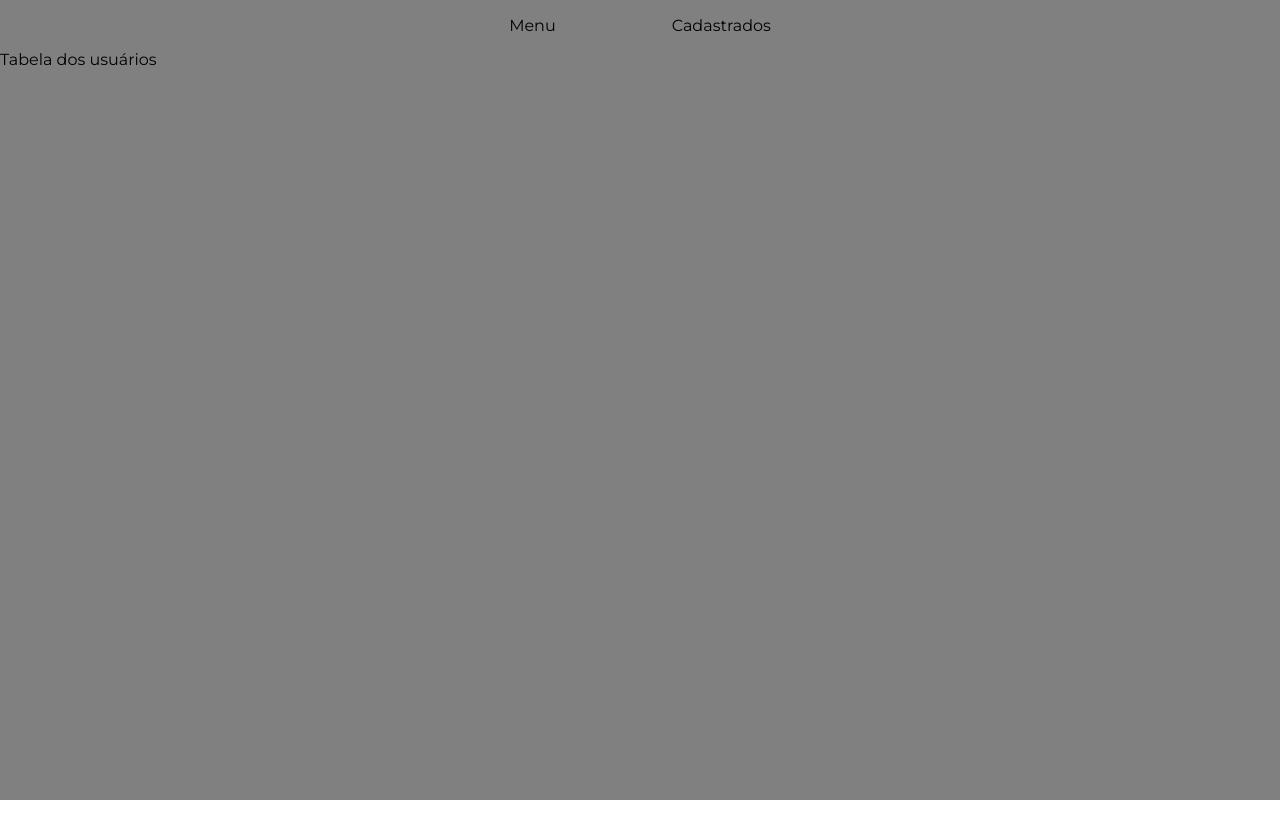
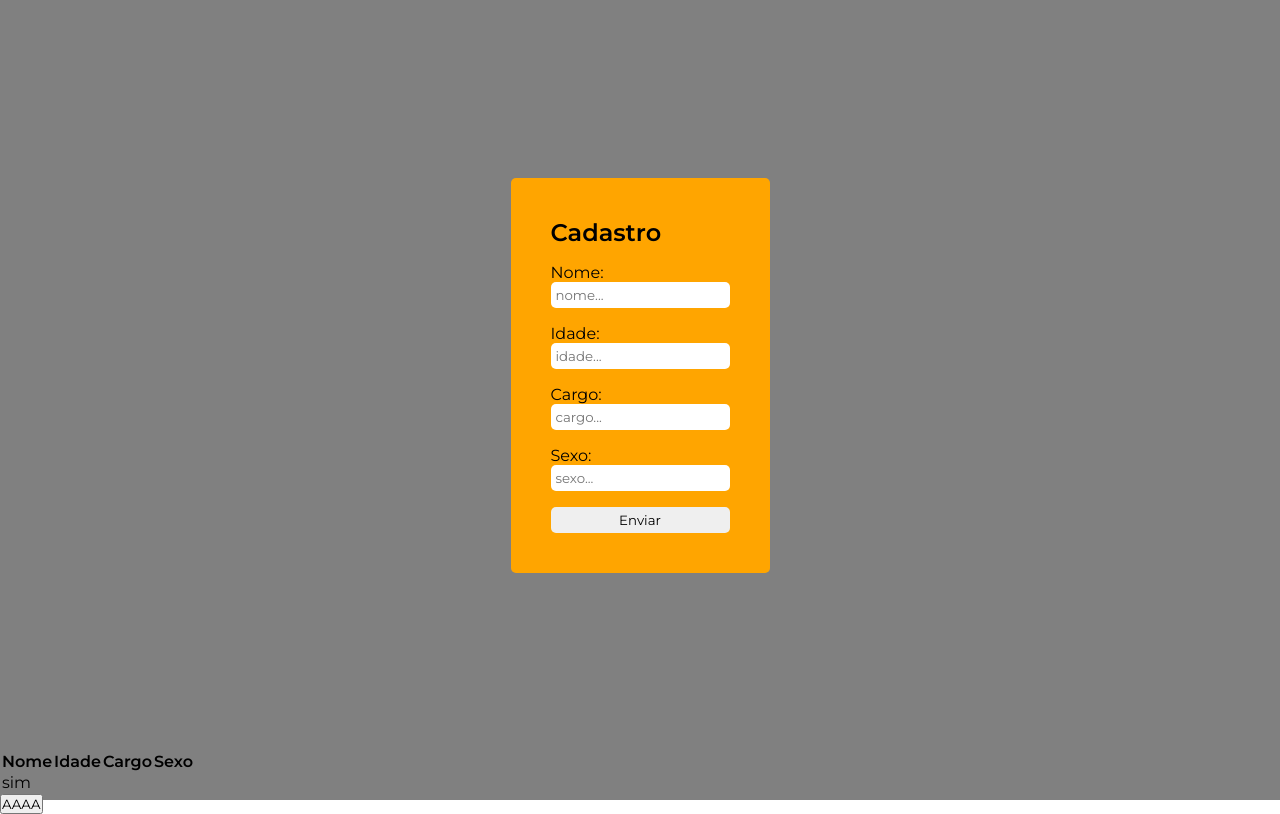
Before and after one commit to Drarlian/CRUD_ANGULAR, an Angular app: page /users in a window 1280 px wide. Built offline with nearby package versions, Linux system fonts and the light colour scheme.

Commit message:
Tentando adicionar um contexo global para variável.

```diff
--- a/src/app/app-routing.module.ts
+++ b/src/app/app-routing.module.ts
@@ -1,11 +1,11 @@
 import { NgModule } from '@angular/core';
 import { RouterModule, Routes } from '@angular/router';
 import { CrudContentComponent } from './components/crud-content/crud-content.component';
-import { ViewContentComponent } from './components/view-content/view-content.component';
+import { TableViewerComponent } from './components/table-viewer/table-viewer.component';
 
 const routes: Routes = [
   {path: '', component: CrudContentComponent},
-  {path: 'users', component: ViewContentComponent}
+  {path: 'users', component: TableViewerComponent}
 
 ];
 
--- a/src/app/app.component.html
+++ b/src/app/app.component.html
@@ -1,5 +1,7 @@
 <div class="all">
-  <app-menu-bar />
-  <router-outlet />
+  <app-crud-content />
+  <app-table-viewer />
+  <!-- <app-menu-bar />
+  <router-outlet /> -->
   <!-- <div class="teste1" id="tt-agr">teste</div> -->
 </div>
--- a/src/app/app.component.ts
+++ b/src/app/app.component.ts
@@ -1,4 +1,6 @@
 import { Component } from '@angular/core';
+import { Pessoa } from 'src/interfaces/Pessoa';
+import { UserService } from './services/user.service';
 
 @Component({
   selector: 'app-root',
@@ -6,5 +8,17 @@ import { Component } from '@angular/core';
   styleUrls: ['./app.component.scss']
 })
 export class AppComponent {
-  title = 'crud_react';
+  // teste!: Pessoa[];
+
+  // constructor(private userService: UserService) {}
+
+  // ngOnInit() {
+  //   console.log('ViewContentComponent initialized');
+  //   console.log('userService.pessoaVisivel:', this.userService.pessoaVisivel);
+
+  //   this.userService.pessoaVisivel.subscribe((pessoas) => {
+  //     console.log('pessoas:', pessoas);
+  //     this.teste = pessoas;
+  //   });
+  // }
 }
--- a/src/app/components/crud-content/crud-content.component.ts
+++ b/src/app/components/crud-content/crud-content.component.ts
@@ -19,5 +19,12 @@ export class CrudContentComponent {
 
   cadastrar(){
     this.userService.adicionarPessoa(this.pessoa)
+
+    this.pessoa.nome = '';
+    this.pessoa.idade = '';
+    this.pessoa.cargo = '';
+    this.pessoa.sexo = '';
+
+    console.log(this.userService.getPessoas())
   }
 }
--- /dev/null
+++ b/src/app/components/table-viewer/table-viewer.component.html
@@ -0,0 +1,19 @@
+<div class="div-tabela">
+    <table>
+        <thead>
+            <tr>
+                <th>Nome</th>
+                <th>Idade</th>
+                <th>Cargo</th>
+                <th>Sexo</th>
+            </tr>
+        </thead>
+        <tbody>
+            <tr *ngFor="let pessoa of pessoas">
+                <td>{{pessoa.nome}}</td>
+            </tr>
+        </tbody>
+    </table>
+
+    <button (click)="exibir()">AAAA</button>
+</div>
--- /dev/null
+++ b/src/app/components/table-viewer/table-viewer.component.ts
@@ -0,0 +1,27 @@
+import { Component, OnInit } from '@angular/core';
+import { UserService } from 'src/app/services/user.service';
+import { Pessoa } from 'src/interfaces/Pessoa';
+
+@Component({
+  selector: 'app-table-viewer',
+  templateUrl: './table-viewer.component.html',
+  styleUrls: ['./table-viewer.component.scss']
+})
+export class TableViewerComponent implements OnInit {
+  pessoas!: Pessoa[];
+
+  constructor(private userService: UserService) {}
+
+  ngOnInit() {
+    console.log('ViewContentComponent initialized');
+    console.log(this.userService.pessoaVisivel)
+    this.userService.pessoaVisivel.subscribe((pessoas) => {
+      console.log(pessoas)
+      this.pessoas = pessoas;
+    });
+  }
+
+  exibir(){
+    console.log(this.pessoas)
+  }
+}
--- a/src/app/components/view-content/view-content.component.html
+++ /dev/null
@@ -1 +0,0 @@
-<p>Tabela dos usuários</p>
--- a/src/app/services/user.service.ts
+++ b/src/app/services/user.service.ts
@@ -6,7 +6,7 @@ import { Pessoa } from 'src/interfaces/Pessoa';
   providedIn: 'root'
 })
 export class UserService {
-  private pessoas = new BehaviorSubject<Pessoa[]>([]);
+  private pessoas = new BehaviorSubject<Pessoa[]>([{nome: 'sim', idade: 'outro', cargo: 'adsfsdf', sexo: '4123'}]);
   pessoaVisivel = this.pessoas.asObservable();
 
   constructor() { }
@@ -29,5 +29,15 @@ export class UserService {
     this.pessoas.subscribe(val => {
       console.log(val);
     });
+
+    console.log('bbbbbbbbbbbbbbbbb')
+
+    this.pessoaVisivel.subscribe(val => console.log(val))
+  }
+
+  async getPessoas(){
+    console.log(this.pessoas.value)
+    console.log('aaaaaaaaaaaaaaaaaaaaaaa')
+    return this.pessoas.value
   }
 }
```
Also changed, not shown: src/app/app.module.ts (+4 -3 lines), src/app/components/view-content/view-content.component.ts (deleted, +0 -10 lines), src/app/components/table-viewer/table-viewer.component.scss (added), 2 other files (tests, documents, lock files or other folders).
